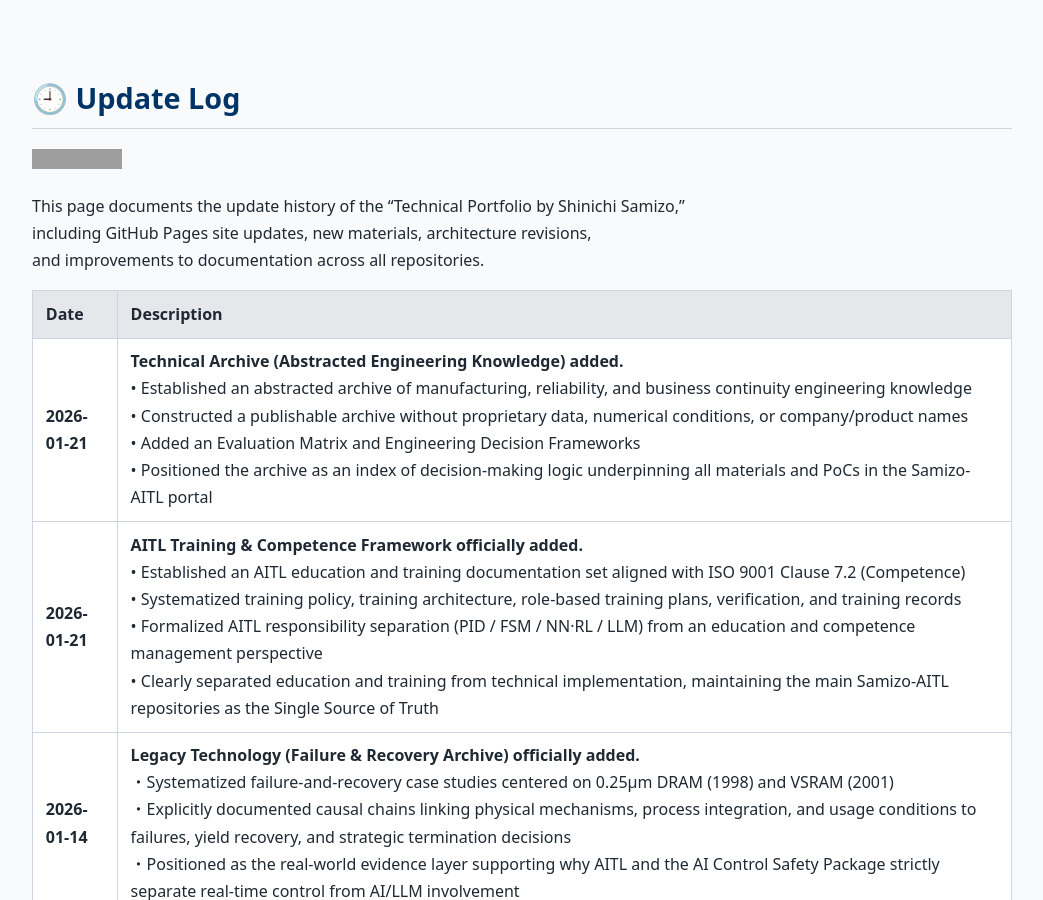
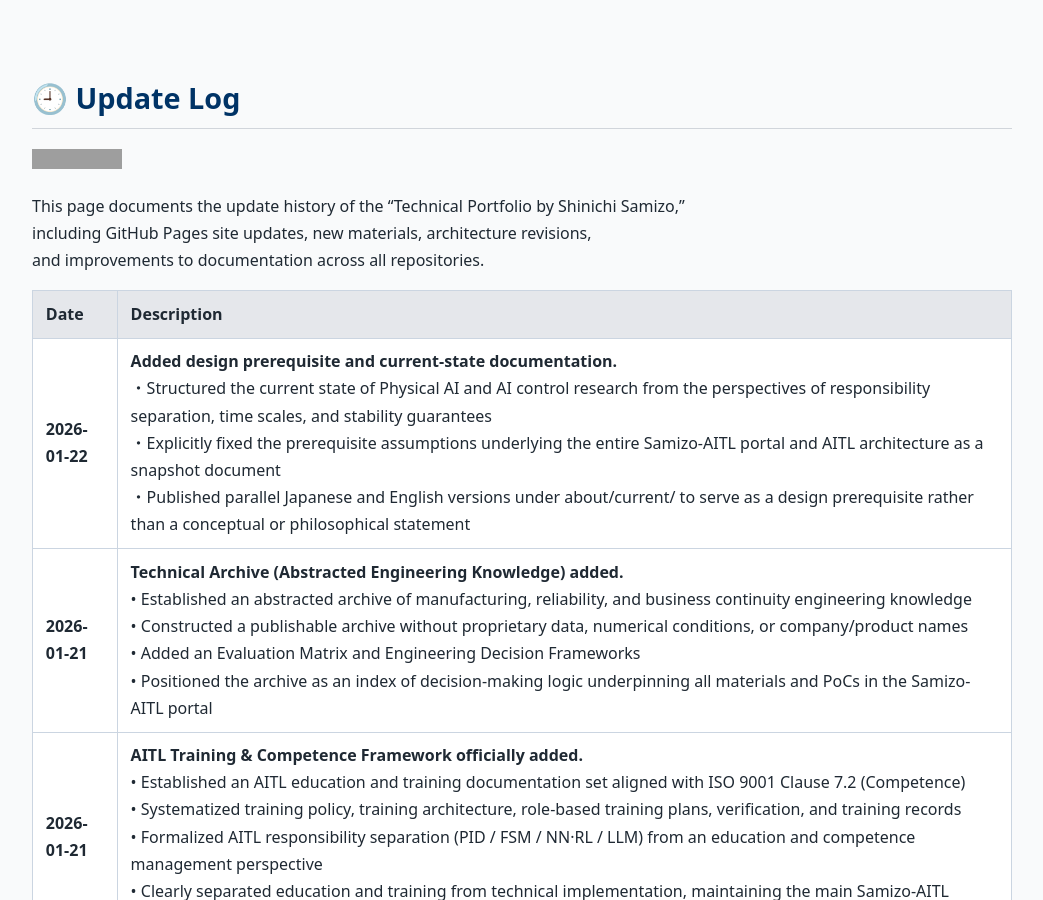
Before and after one commit to Samizo-AITL/Samizo-AITL.github.io, a Jekyll site: the page built from about/update/en/index.md, in a window 1280 px wide and 900 px high. Shown: the whole window, without its empty margins (118-1161 px from the left). Built offline with Jekyll 4.4.1, drawn with Linux system fonts in a browser that asks for light colours; grey boxes are pictures that could not be loaded.

Commit message:
Update index.md

```diff
--- a/about/update/en/index.md
+++ b/about/update/en/index.md
@@ -13,6 +13,7 @@ and improvements to documentation across all repositories.
 
 | Date       | Description                                                                 |
 |------------|-----------------------------------------------------------------------------|
+| **2026-01-22** | **Added design prerequisite and current-state documentation.**<br>・Structured the current state of Physical AI and AI control research from the perspectives of responsibility separation, time scales, and stability guarantees<br>・Explicitly fixed the prerequisite assumptions underlying the entire Samizo-AITL portal and AITL architecture as a snapshot document<br>・Published parallel Japanese and English versions under about/current/ to serve as a design prerequisite rather than a conceptual or philosophical statement |
 | **2026-01-21** | **Technical Archive (Abstracted Engineering Knowledge) added.**<br>• Established an abstracted archive of manufacturing, reliability, and business continuity engineering knowledge<br>• Constructed a publishable archive without proprietary data, numerical conditions, or company/product names<br>• Added an Evaluation Matrix and Engineering Decision Frameworks<br>• Positioned the archive as an index of decision-making logic underpinning all materials and PoCs in the Samizo-AITL portal |
 | **2026-01-21** | **AITL Training & Competence Framework officially added.**<br>• Established an AITL education and training documentation set aligned with ISO 9001 Clause 7.2 (Competence)<br>• Systematized training policy, training architecture, role-based training plans, verification, and training records<br>• Formalized AITL responsibility separation (PID / FSM / NN·RL / LLM) from an education and competence management perspective<br>• Clearly separated education and training from technical implementation, maintaining the main Samizo-AITL repositories as the Single Source of Truth |
 | **2026-01-14** | **Legacy Technology (Failure & Recovery Archive) officially added.**<br>・Systematized failure-and-recovery case studies centered on 0.25µm DRAM (1998) and VSRAM (2001)<br>・Explicitly documented causal chains linking physical mechanisms, process integration, and usage conditions to failures, yield recovery, and strategic termination decisions<br>・Positioned as the real-world evidence layer supporting why AITL and the AI Control Safety Package strictly separate real-time control from AI/LLM involvement |
```
